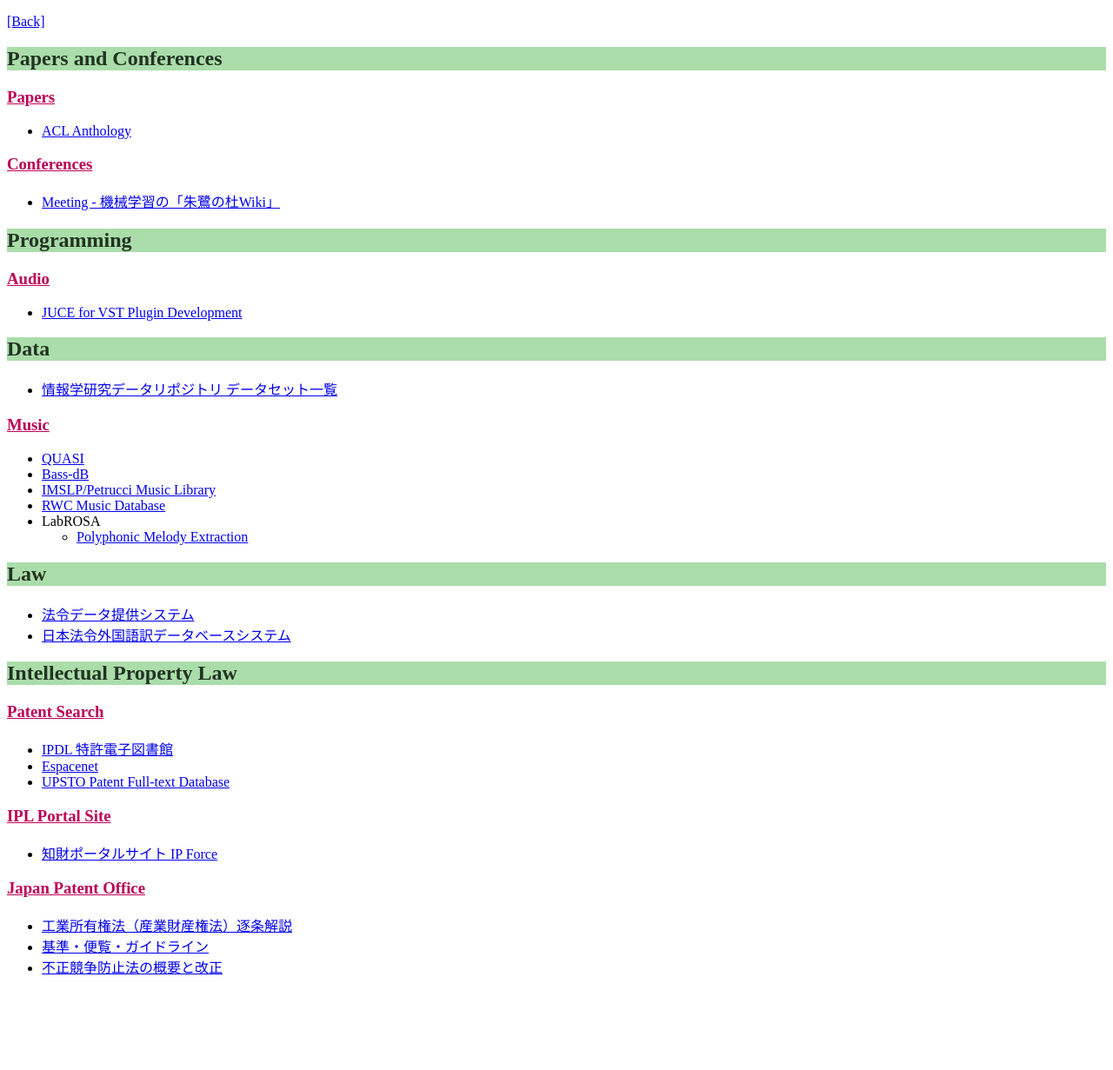
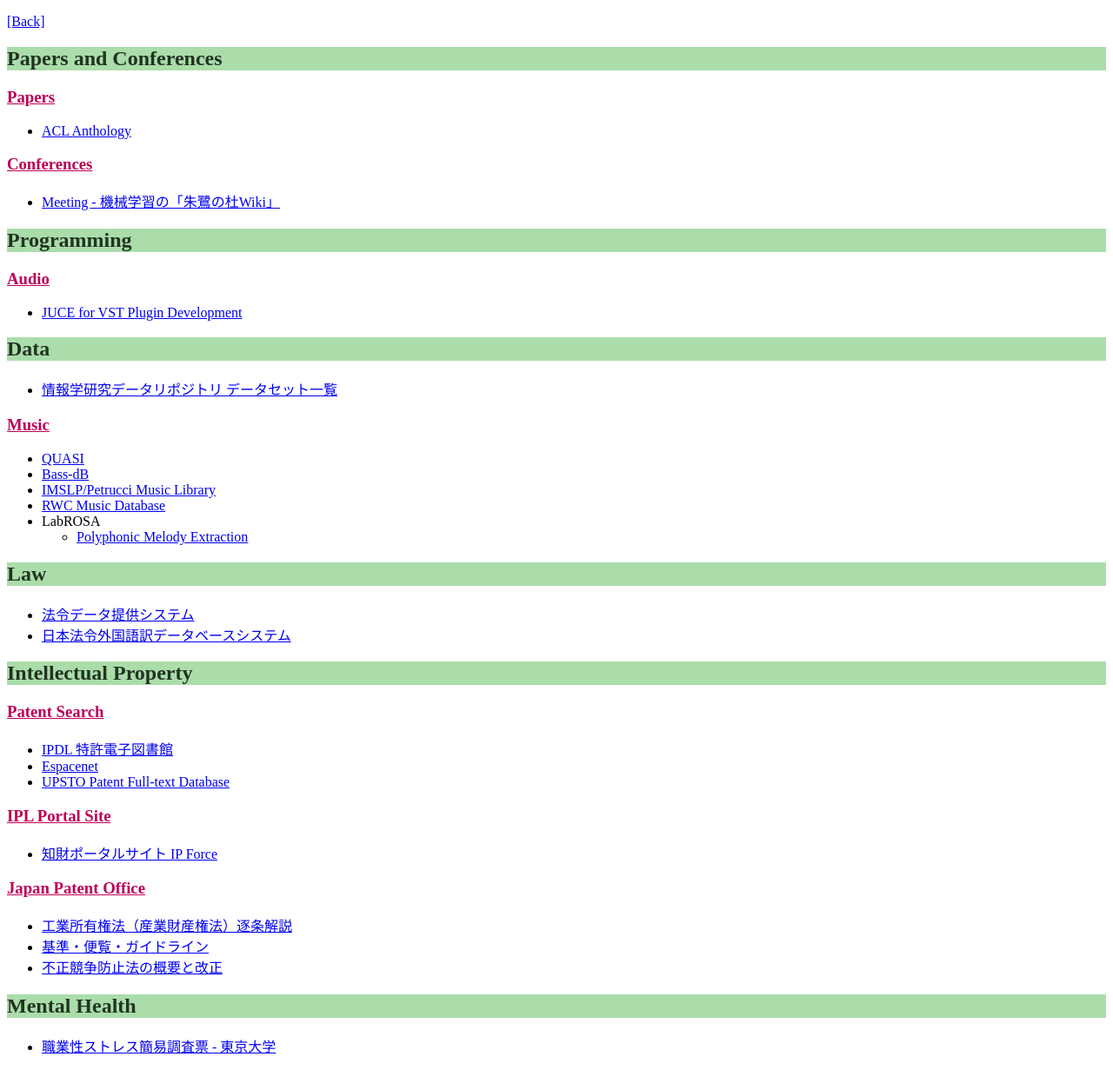
Before and after one commit to tachi-hi/tachi-hi.github.io, a Jekyll site: the page built from bookmarks.md, in a window 1280 px wide. Shown: the whole page at 87% size. Built offline with Jekyll 4.4.1, drawn with Linux system fonts in a browser that asks for light colours; before the commit the page ends 1140 px from its top, so only the background shows below that.

Commit message:
mental health

```diff
--- a/bookmarks.md
+++ b/bookmarks.md
@@ -39,7 +39,7 @@
 + [法令データ提供システム](http://law.e-gov.go.jp/cgi-bin/idxsearch.cgi)
 + [日本法令外国語訳データベースシステム](http://www.japaneselawtranslation.go.jp/)
 
-## Intellectual Property Law
+## Intellectual Property
 
 ### Patent Search
 
@@ -55,3 +55,7 @@
 + [工業所有権法（産業財産権法）逐条解説](http://www.jpo.go.jp/shiryou/hourei/kakokai/cikujyoukaisetu.htm)
 + [基準・便覧・ガイドライン](http://www.jpo.go.jp/seido/houritu_jouyaku/guideline/index.html)
 + [不正競争防止法の概要と改正](http://www.meti.go.jp/policy/economy/chizai/chiteki/unfair-competition.html)
+
+## Mental Health
+
++ [職業性ストレス簡易調査票 - 東京大学](https://mental.m.u-tokyo.ac.jp/jstress/BJSQ/)
```
